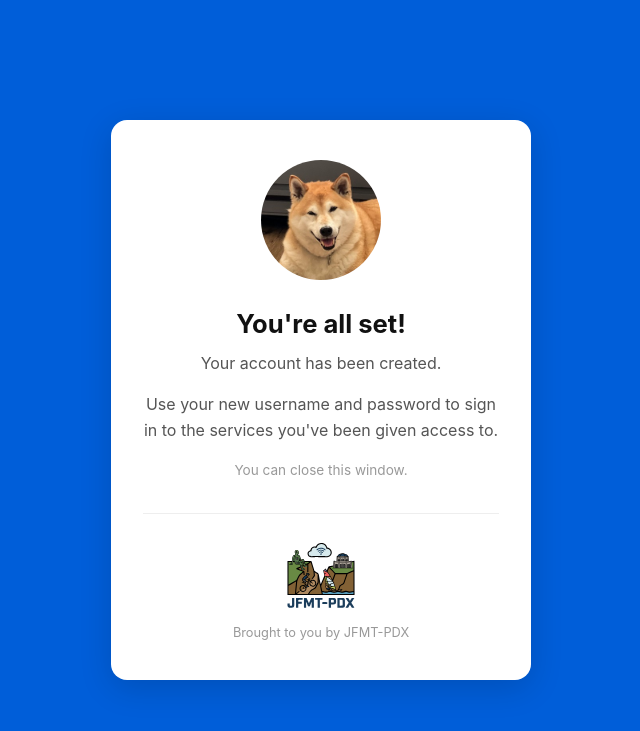
After one commit to Joys-Advisory-Partners-Unifi/unifi-guest-portal, a FastAPI app: template app/templates/enroll-complete.html in a window 1280 px wide. The commit adds this page. Shown: the top 731 px of the page, without its empty margins (319-959 px from the left). Run offline with FastAPI, Linux system fonts and the light colour scheme; the template is opened without the code that fills it, so the values that code supplies are empty; parts of the project's set-up code (start-up, migrations or seed data) failed here and were passed over.

Commit message:
Added general Enrollment Endpolnt for external users

```diff
--- a/app/main.py
+++ b/app/main.py
@@ -9,7 +9,6 @@ from starlette.concurrency import run_in_threadpool
 
 from app.auth import get_authorization_url, exchange_code_for_token, get_userinfo, get_guest_duration
 from app.config import load_config
-from app.unifi import authorize_guest
 
 from app.unifi import authorize_guest, set_guest_name
 
@@ -94,6 +93,15 @@ async def enroll_success(request: Request, username: str = ""):
         logger.error("Enroll success template error: %s", str(e))
         return HTMLResponse("<h1>Enrollment successful.</h1>")
 
+@app.get("/enroll-complete", response_class=HTMLResponse)
+async def enroll_complete(request: Request):
+    try:
+        template = templates.env.get_template("enroll-complete.html")
+        html = template.render(request=request)
+        return HTMLResponse(html)
+    except Exception as e:
+        logger.error("Enroll complete template error: %s", str(e))
+        return HTMLResponse("<h1>Your account has been created.</h1>")
 
 @app.get("/callback")
 async def callback(request: Request, code: str, state: str):
--- a/app/templates/base.html
+++ b/app/templates/base.html
@@ -3,7 +3,7 @@
 <head>
     <meta charset="UTF-8">
     <meta name="viewport" content="width=device-width, initial-scale=1.0">
-    <title>{{ site.name if site is defined else "JFMT-PDX" }} Guest WiFi</title>
+    <title>{% block title %}{{ site.name if site is defined else "JFMT-PDX" }} Guest WiFi{% endblock %}</title>
     <style>
         * { box-sizing: border-box; margin: 0; padding: 0; }
         body {
--- /dev/null
+++ b/app/templates/enroll-complete.html
@@ -0,0 +1,8 @@
+{% extends "base.html" %}
+{% block title %}{{ site.name if site is defined else "JFMT-PDX" }} Account Created{% endblock %}
+{% block content %}
+<h1>You're all set!</h1>
+<p>Your account has been created.</p>
+<p>Use your new username and password to sign in to the services you've been given access to.</p>
+<p style="color: #999; font-size: 0.85rem;">You can close this window.</p>
+{% endblock %}
```
